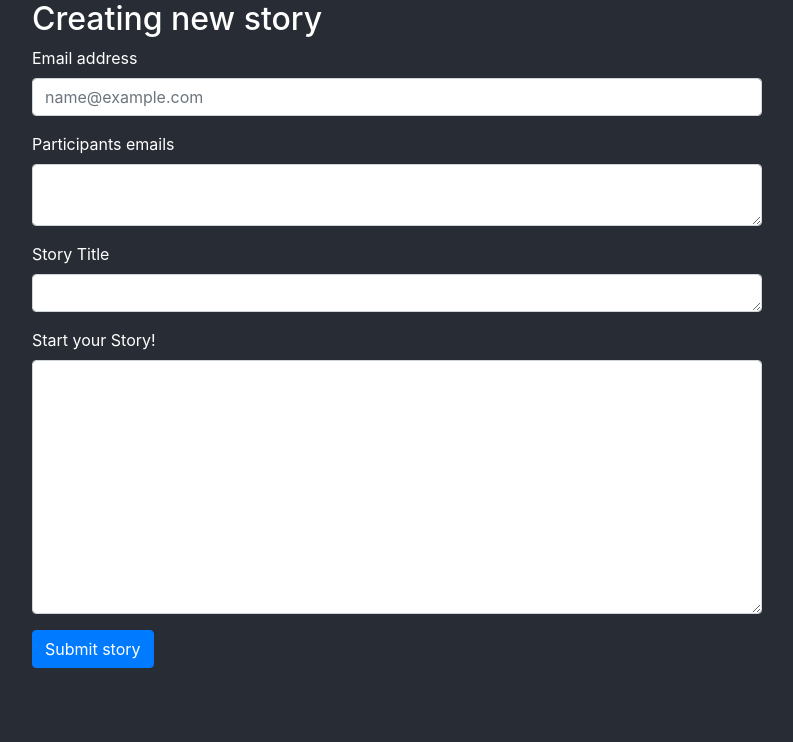
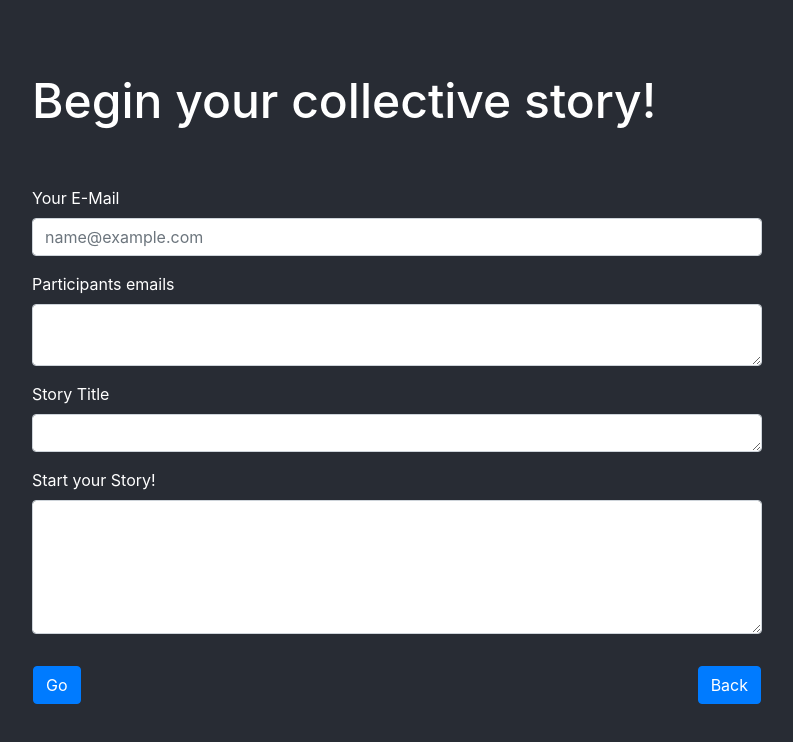
Before and after one commit to CivanErbay/tellzy, a React (Create React App) app: page /story in a window 1280 px wide. Shown: the top 742 px of the page, without its empty margins (243-1036 px from the left). Built offline with nearby package versions, Linux system fonts and the light colour scheme; no server answers.

Commit message:
Back buttons

```diff
--- a/src/App.css
+++ b/src/App.css
@@ -1,17 +1,12 @@
 .App {
     background-color: #282c34;
     min-height: 100vh;
-    /* display: flex;
-    flex-direction: column;
-    align-items: center;
-    justify-content: center; */
-    /* font-size: calc(10px + 2vmin); */
+
     color: white;
     overflow: hidden;
 }
 
 .first-row {
-    /* top: 0px !important; */
     height: 20%;
 }
 
@@ -21,15 +16,21 @@
 
 .h1 {
     font-size: 8.5rem !important;
-    letter-spacing: -px;
+
     font-family: "Permanent Marker", cursive;
 }
 
 .wrap {
-    /* margin-left: 2.5rem; */
     font-size: 4rem !important;
 }
 
 .wrap h3 {
     padding: 0.3rem;
 }
+
+.h2-creator {
+    padding: 1.5em 1.5em 1em 0;
+    font-size: 3rem;
+}
+.button-back {
+}
--- a/src/Components/CreatingStory.jsx
+++ b/src/Components/CreatingStory.jsx
@@ -3,6 +3,7 @@ import Form from "react-bootstrap/Form";
 import Button from "react-bootstrap/Button";
 import firebase from "./../config/firebaseConfig";
 import { Row, Col, Container } from "react-bootstrap";
+import { Link } from "react-router-dom";
 
 export default class CreatingStory extends Component {
     constructor(props) {
@@ -29,7 +30,11 @@ export default class CreatingStory extends Component {
         const newStory = {
             creatorEmail,
             storyTitle,
-      participants: [creatorEmail, "placeholder@web.de", "anotherPLace@fad.com"],
+            participants: [
+                creatorEmail,
+                "placeholder@web.de",
+                "anotherPLace@fad.com",
+            ],
             storyParts: [firstPart],
         };
         console.log("Submit me!");
@@ -49,13 +54,16 @@ export default class CreatingStory extends Component {
     render() {
         return (
             <Container className="create-story">
+                <Row className="first-row-creator"></Row>
                 <Row>
                     <Col sm={2}></Col>
                     <Col sm={8}>
-            <h2>Creating new story</h2>
+                        <h2 className="h2-creator">
+                            Begin your collective story!
+                        </h2>
                         <Form onSubmit={this.handleSubmit}>
                             <Form.Group>
-                <Form.Label>Email address</Form.Label>
+                                <Form.Label>Your E-Mail</Form.Label>
                                 <Form.Control
                                     required
                                     type="email"
@@ -93,13 +101,19 @@ export default class CreatingStory extends Component {
                                 <Form.Control
                                     required
                                     as="textarea"
-                  rows="10"
+                                    rows="5"
                                     name="storyText"
                                     onChange={this.handleChange.bind(this)}
                                 />
                             </Form.Group>
-
-              <Button type="submit">Submit story</Button>
+                            <Row className="d-flex justify-content-between p-3">
+                                <Button type="submit">Go</Button>
+                                <Link to="/">
+                                    <Button className="button-back">
+                                        Back
+                                    </Button>
+                                </Link>
+                            </Row>
                         </Form>
                     </Col>
                     <Col sm={2}></Col>
--- a/src/Components/Landing.jsx
+++ b/src/Components/Landing.jsx
@@ -15,7 +15,9 @@ export default class Landing extends Component {
                     <Col></Col>
                     <Col className="text-center d-flex align-items-center justify-content-center">
                         <Link to="/story">
-              <Button className="p-3">New Story</Button>
+                            <Button className="p-3 button-style">
+                                New Story
+                            </Button>
                         </Link>
                     </Col>
                 </Row>
```
Also changed, not shown: public/assets/images/quill.svg (added), src/assets/images/quill.svg (added). Lines whose indentation alone changed are shown as unchanged.
